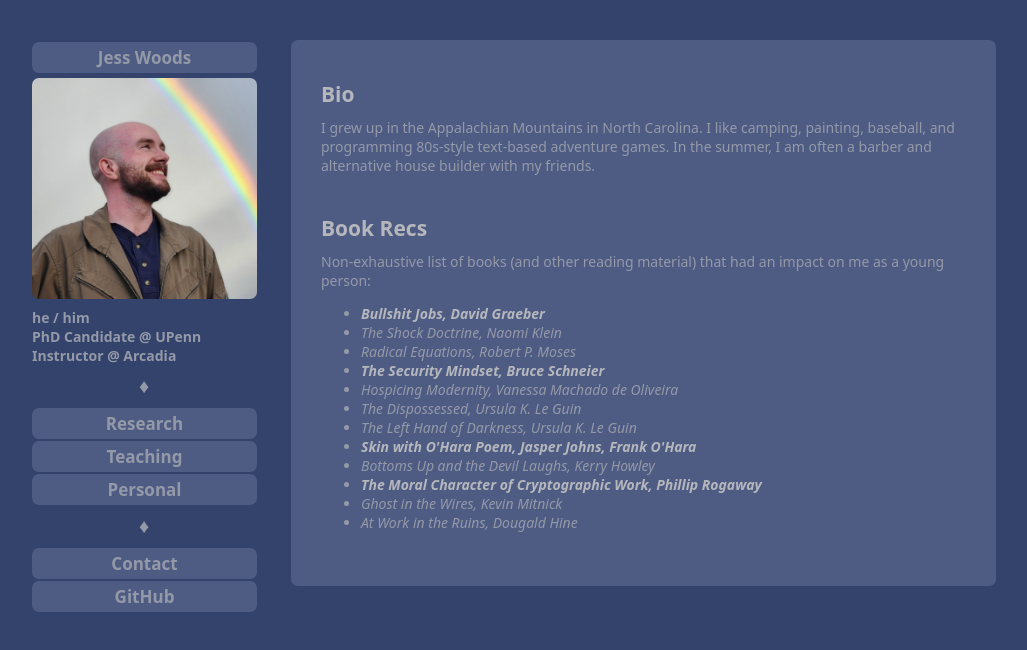
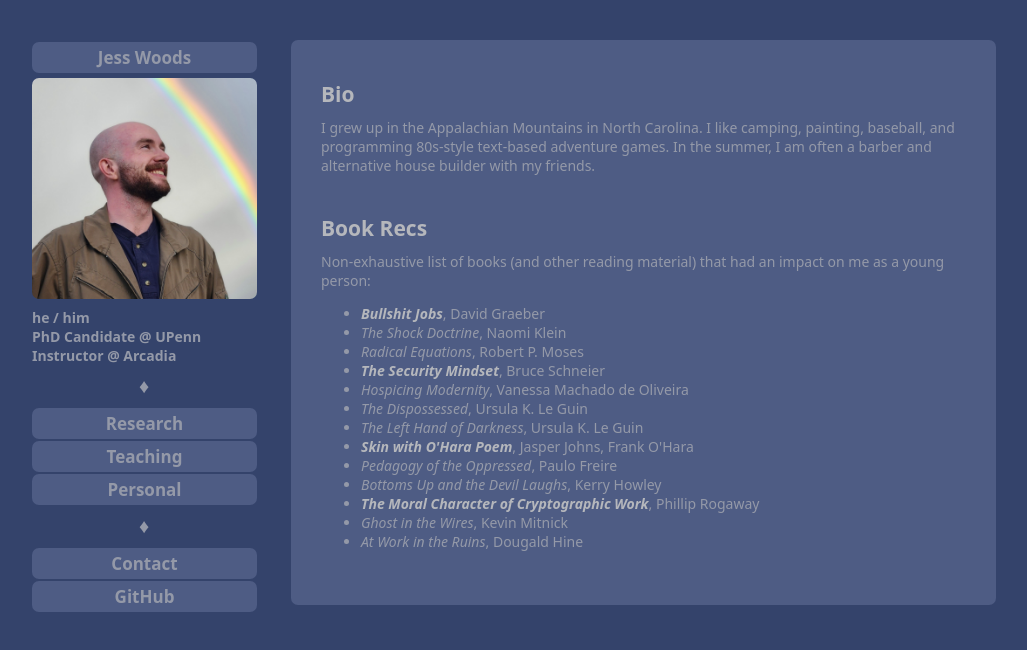
Before and after one commit to jkwoods/jkwoods.github.io, a plain HTML site: page personal.html in a window 1280 px wide. Shown: the whole page, without its empty margins (124-1151 px from the left). Drawn offline with Linux system fonts and the light colour scheme.

Commit message:
Update personal.html

```diff
--- a/personal.html
+++ b/personal.html
@@ -42,32 +42,29 @@
      <ul>
        <li><i><a
               href="https://theanarchistlibrary.org/library/david-graeber-bullshit-jobs">Bullshit
-              Jobs, David Graeber</a></i></li>
-     <li><i>The Shock Doctrine, Naomi Klein</i</li>
-           <li><i>Radical Equations, Robert P. Moses</i>
+              Jobs</a></i>, David Graeber</li>
+     <li><i>The Shock Doctrine</i>, Naomi Klein</li>
+           <li><i>Radical Equations</i>, Robert P. Moses
           </li>
         <li><i><a
                    href="https://www.schneier.com/news/archives/2016/02/bruce_schneier_the_s.html">The
-                   Security Mindset, Bruce Schneier</a></i></li>
-<li><i>Hospicing Modernity, Vanessa Machado de Oliveira</i</li>
- <li><i>The Dispossessed, Ursula K. Le Guin
-   </i>
-   <li><i>The Left Hand of Darkness, Ursula K. Le Guin
-   </i>
+                   Security Mindset</a></i>, Bruce Schneier</li>
+<li><i>Hospicing Modernity</i>, Vanessa Machado de Oliveira</li>
+ <li><i>The Dispossessed</i>, Ursula K. Le Guin
+   <li><i>The Left Hand of Darkness</i>, Ursula K. Le Guin
           </li>
           <li><i><a href="https://www.moma.org/collection/works/61278">Skin
-                with O'Hara Poem, Jasper Johns, Frank O'Hara</a>
-            </i>
+                with O'Hara Poem</a></i>, Jasper Johns, Frank O'Hara
+
           </li>
-           <li><i>Bottoms Up and the Devil Laughs, Kerry Howley</i>
+		 <li><i>Pedagogy of the Oppressed</i>, Paulo Freire</li>
+           <li><i>Bottoms Up and the Devil Laughs</i>, Kerry Howley
           </li>
    <li><i><a
                    href="https://eprint.iacr.org/2015/1162.pdf">The
-       Moral Character of Cryptographic Work, Phillip Rogaway</a></i></li>
-   <li><i>Ghost in the Wires, Kevin Mitnick
-   </i>
-   <li><i>At Work in the Ruins, Dougald Hine
-   </i>
+       Moral Character of Cryptographic Work</a></i>, Phillip Rogaway</li>
+   <li><i>Ghost in the Wires</i>, Kevin Mitnick
+   <li><i>At Work in the Ruins</i>, Dougald Hine
 
      </ul>
 
```
